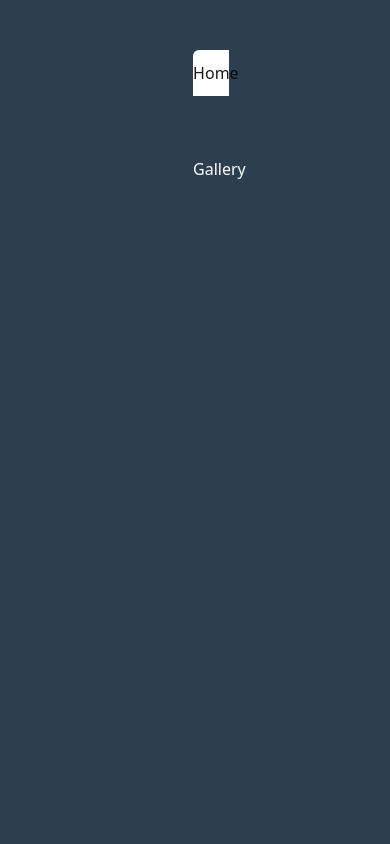
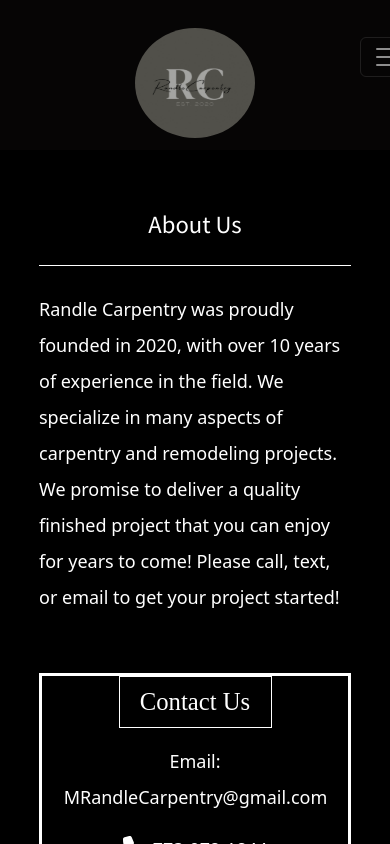
Before and after one commit to jeffbenak/Randle-Renovations, a React (Vite) app: page / in a window 390 px wide. Shown: the top 844 px of the page. Built offline with nearby package versions, Linux system fonts and the light colour scheme; a web font is replaced by a local one.

Commit message:
Made the logo in header smaller and added more media queries to the header and home page

```diff
--- a/src/components/css/media.css
+++ b/src/components/css/media.css
@@ -23,23 +23,10 @@
 .navbar-expand-lg {
     width: 100%;
     height: 100%;
-}
+    }
 }
 
 @media screen and (max-width: 991px) {
-    /* .nav-items {
-        position: fixed;
-        display: block;
-        margin-top: 5%;
-        width: 100%;
-        height: 100vh;
-        background-color: rgb(19, 18, 18);
-        top: 105px;
-        left: -100%;
-        text-align: center;
-        transition: all .5s;
-    } */
-
     .navbar-collapse {
         position: fixed;
         width: 100%;
@@ -56,12 +43,6 @@
         margin: 50px 0;
         line-height: 30px;
       }
-      .collapse {
-        left: 0;
-      }
-      .show {
-        left: 0;
-      }
     .nav-link {
         width: 10%;
         margin-left: auto;
@@ -77,12 +58,51 @@
     .navbar-toggler {
         margin-top: 6%;
     }
+    .home > div > p {
+        width: 80%;
+    }
+    .hrline {
+        width: 80%;
+    }
+    .contact {
+        width: 80%;
+    }
+    .contact > h2 {
+        width: 25%;
+    }
+    .copyright {
+        margin-top: 200px;
+    }
+}
+
+@media screen and (max-width: 836px) {
+    .contact > h2 {
+        width: 30%;
+    }
+}
+
+@media screen and (max-width: 797px) {
+    .contact {
+        margin-top: 15%;
+    }
+}
+
+@media screen and (max-width: 767px) {
+    .navbar-toggler.collapsed {
+        margin-top: 8%;
+    }
 }
 
 @media screen and (max-width: 760px) {
     .column img {
         width: 650px;
         height: 500px;
+    }
+}
+
+@media screen and (max-width: 666px) {
+    .contact > h2 {
+        width: 35%;
     }
 }
 
@@ -93,10 +113,31 @@
     }
 }
 
+@media screen and (max-width: 609px) {
+    .copyright {
+        margin-top: 150px;
+    }
+}
+
 @media screen and (max-width: 555px) {
     .column img {
         width: 450px;
         height: 300px;
+    }
+    .contact > h2 {
+        width: 40%;
+    }
+}
+
+/* @media screen and (max-width: 526px) {
+    .copyright {
+        margin-top: 120px;
+    }
+} */
+
+@media screen and (max-width: 474px) {
+    .contact > h2 {
+        width: 45%;
     }
 }
 
@@ -107,6 +148,12 @@
     }
 }
 
+@media screen and (max-width: 415px) {
+    .contact > h2 {
+        width: 50%;
+    }
+}
+
 @media screen and (max-width: 355px) {
     .column img {
         width: 300px;
--- a/src/components/css/style.css
+++ b/src/components/css/style.css
@@ -86,9 +86,9 @@
 }
 
 #logo {
-  height: 130px;
-  width: 140px;
-  margin-top: 5px;
+  height: 110px;
+  width: 120px;
+  margin-top: 28px;
   border-radius: 50%;
   transition: width .5s, height .5s;
 }
@@ -102,15 +102,15 @@
 }
 
 .aboutsection > h2 {
-  padding-top: 10%;
+  padding-top: 210px;
   font-family: 'Source Sans Pro', sans-serif;
 }
 
 .home > div > p {
-    width: 40%;
+    width: 850px;
+    margin-top: 25px;
     margin-left: auto;
     margin-right: auto;
-    margin-top: 1%;
     text-align: left;
     line-height: 2;
     font-size: 18px;
@@ -126,32 +126,30 @@
 }
 
 .hrline {
-    margin-top: 1%;
-    width: 40%;
+    margin-top: 25px;
+    width: 850px;
     margin-left: auto;
     margin-right: auto;
 }
 
 .contact {
   border: 3px solid white;
-  width: 41.5%;
+  width: 850px;
   height: 350px;
   margin-right: auto;
   margin-left: auto;
-  margin-bottom: 1%;
-  margin-top: 5%;
+  margin-top: 150px;
   line-height: 2;
   padding: 0;
 }
 
 .contact > h2 {
-  margin-top: -.1%;
   font-family: 'Tilt Warp', cursive;
   border: 1px solid white;
-  width: 20%;
+  width: 190px;
   margin-left: auto;
   margin-right: auto;
-  padding: 1%;
+  padding: 10px;
 }
 
   .content {
@@ -189,8 +187,7 @@
   }
 
   .copyright {
-    margin-top: 10%;
-    padding-bottom: 1.5%;
+    margin-top: 250px;
   }
 
 
--- a/src/components/pages/Header.jsx
+++ b/src/components/pages/Header.jsx
@@ -10,7 +10,7 @@
 
     window.onscroll = function() {
         scroll();
-        // animate();
+        animate();
     };
 
     function registerClick() {
@@ -38,11 +38,11 @@
 
     function animate() {
             if (document.body.scrollTop > 20 || document.documentElement.scrollTop > 20) {
-            document.getElementById("logo").style.width = "110px"; document.getElementById("logo").style.height = "90px";
-            document.getElementById("logo").style.marginTop = "10px";
+            document.getElementById("logo").style.width = "110px"; document.getElementById("logo").style.height = "100px";
+            // document.getElementById("logo").style.marginTop = "30px";
             }  else if (document.body.scrollTop === 0 || document.documentElement.scrollTop === 0) {
-                document.getElementById("logo").style.width = "140px"; document.getElementById("logo").style.height = "120px";
-                document.getElementById("logo").style.marginTop = "10px";
+                document.getElementById("logo").style.width = "120px"; document.getElementById("logo").style.height = "110px";
+                // document.getElementById("logo").style.marginTop = "10px";
             }
 
     }
```
